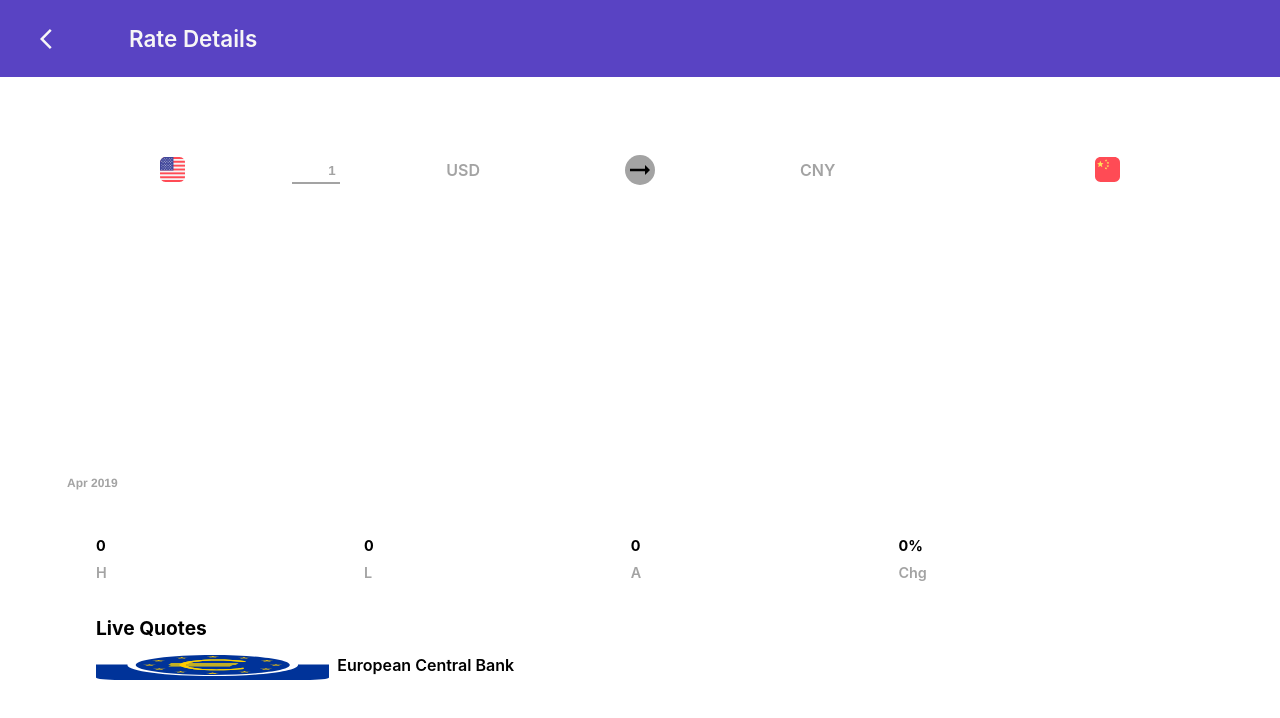
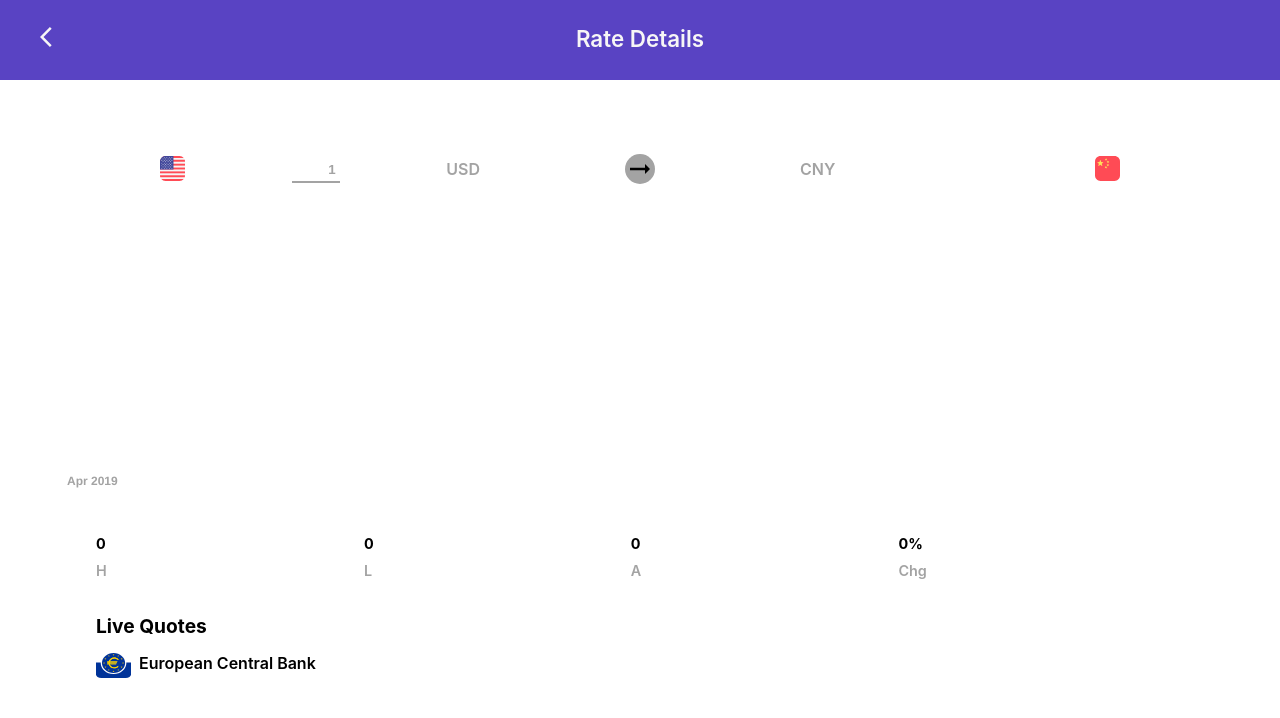
Before and after one commit to jamielindsay/Valyu, a React (Create React App) app: page / in a window 1280 px wide. Shown: the top 718 px of the page. Built offline with nearby package versions, Linux system fonts and the light colour scheme; no server answers.

Commit message:
Refactored styling

```diff
--- a/src/liveQuotes/liveQuotes.css
+++ b/src/liveQuotes/liveQuotes.css
@@ -14,11 +14,16 @@
   margin-top: 15px;
 }
 
+.logoBox {
+  flex-grow: 1;
+  max-width: 35px;
+  max-height: 25px;
+}
+
 .exchangeLogo {
-  flex-grow: 1;
-  width: 10px;
-  height: 25px;
-  border-radius: 10%;
+  width: 100%;
+  height: 100%;
+  border-radius: 15%;
 }
 
 .exchangeName {
--- a/src/liveQuotes/liveQuotes.js
+++ b/src/liveQuotes/liveQuotes.js
@@ -20,11 +20,13 @@ export default class LiveQuotes extends Component {
   ecb() {
     return (
       <div className="ecb">
-        <img
-          className="exchangeLogo"
-          src="icons/orgs/european_central_bank.svg"
-          alt="ECB"
-        />
+        <div className="logoBox">
+          <img
+            className="exchangeLogo"
+            src="icons/orgs/european_central_bank.svg"
+            alt="ECB"
+          />
+        </div>
         <div className="exchangeName">European Central Bank</div>
         <div className="quote">{this.state.ecbRate}</div>
       </div>
--- a/src/navbars/navBarDetail.css
+++ b/src/navbars/navBarDetail.css
@@ -1,7 +1,7 @@
 .navBar {
-  display: flex;
-  justify-content: space-between;
-  align-items: center;
+  display: grid;
+  grid-template-columns: 50px auto 50px;
+  grid-template-rows: 30px;
 
   background-color: #5943c3;
   color: #f7f6f6;
@@ -10,13 +10,12 @@
 
 .navIcon {
   margin: 0 40px;
-  flex-flow: 1;
+  grid-column: 1;
 }
 
 .navTitle {
-  text-align: left;
-  flex-grow: 1;
+  grid-column: 2;
+  text-align: center;
   font-weight: 600;
   font-size: 1.4rem;
-  margin-left: 25px;
 }
--- a/src/overview/overview.css
+++ b/src/overview/overview.css
@@ -12,7 +12,7 @@
   margin: auto;
   font-weight: bold;
   font-size: 3rem;
-  margin-top: 35px;
+  margin-top: 30px;
 }
 
 .currencySelector {
--- a/src/overview/overview.js
+++ b/src/overview/overview.js
@@ -57,9 +57,15 @@ export default class Overview extends React.Component {
         <img className="currencyFlag" src={this.state.baseFlag} alt="USA" />
         <input
           type="number"
-          min="1"
+          maxLength="5"
           defaultValue={this.state.baseValue}
-          onInput={e => this.updateBaseValue(e.target.value)}
+          onInput={e => {
+            e.target.value = e.target.value.replace(/[-+]+/, "");
+            if (e.target.value.length > e.target.maxLength) {
+              e.target.value = e.target.value.slice(0, e.target.maxLength);
+            }
+            this.updateBaseValue(e.target.value);
+          }}
         />
         {" " + this.state.baseCurrency}
       </div>
--- a/src/pages/rateDetails.css
+++ b/src/pages/rateDetails.css
@@ -1,3 +1,7 @@
+.page {
+  margin-bottom: 50px;
+}
+
 .mainContent {
   display: flex;
   flex-direction: column;
```
